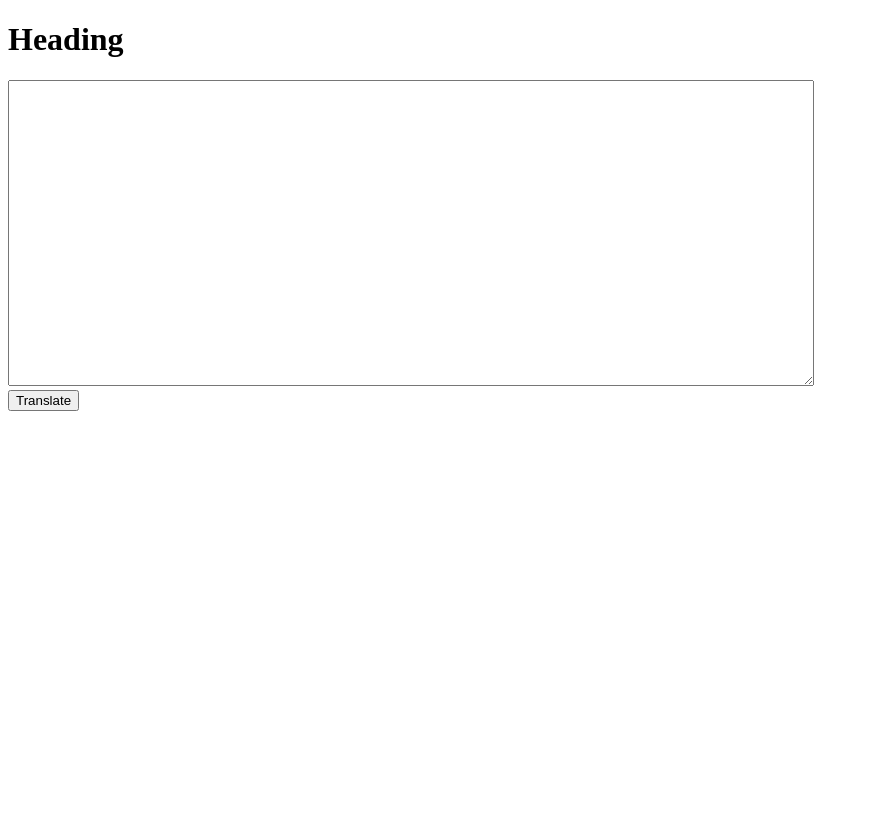
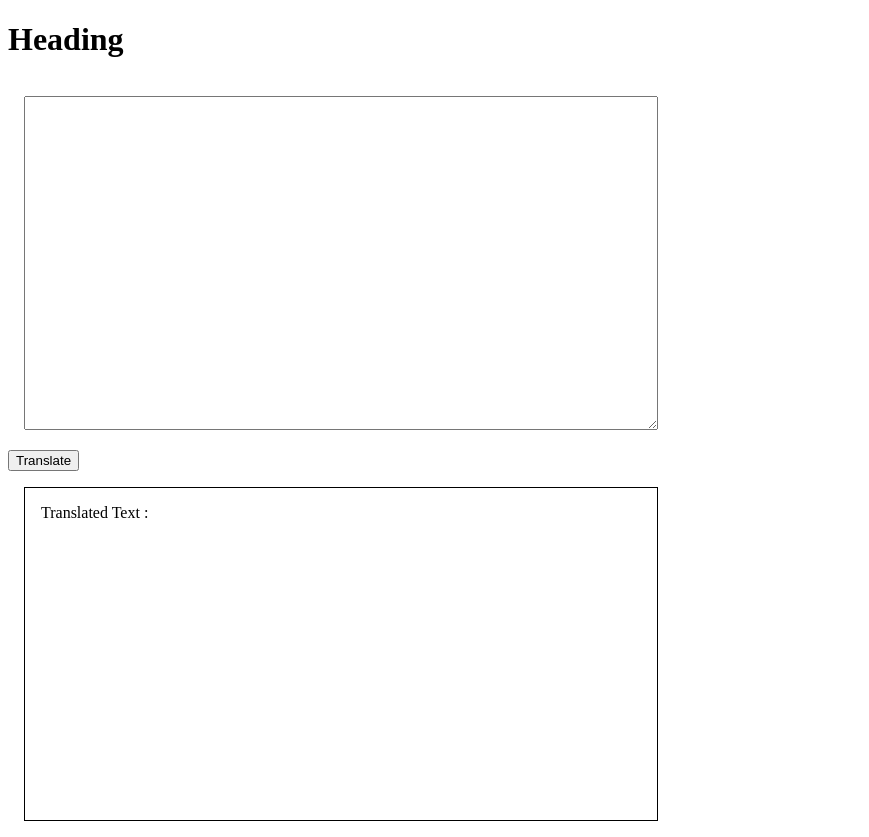
Before and after one commit to Aaditya2609/BananaTalk, a plain HTML site: page index.html in a window 1280 px wide. Both pictures are taken after a click on the button "Translate". Shown: the whole page, without its empty margins (0-869 px from the left). Before the commit the page ends 800 px from the top, so only its background shows below. Drawn offline with Linux system fonts and the light colour scheme.

Commit message:
Added div for output

```diff
--- a/app.js
+++ b/app.js
@@ -1,8 +1,8 @@
 var buttonTranslate=document.querySelector("#translate");
-var textInput=document.querySelector("textArea");
+var textInput=document.querySelector("#textArea");
+var output=document.querySelector("#output")
 function clickEventHandler()
 {
-    console.log("Button CLicked Translation Starting");
-    console.log(textInput.value);
+   output.innerText="Translated Text :"+textInput.value;
 }
 buttonTranslate.addEventListener("click",clickEventHandler);
--- a/index.html
+++ b/index.html
@@ -14,6 +14,9 @@
     <textarea id="textArea"></textarea>
     <br>
     <button id="translate">Translate</button>
+    <div id="output">
+
+    </div>
 
 
     <script src="app.js" type="text/javascript"></script>
--- a/styles.css
+++ b/styles.css
@@ -1,5 +1,16 @@
 textarea
 {
     height: 300px;
-    width: 800px;
+    width: 600px;
+    margin: 1rem;
+    padding: 1rem;
+
 }
+div
+{
+    border: 1px solid;
+    height: 300px;
+    width: 600px;
+    margin: 1rem;
+    padding: 1rem;
+}
```
